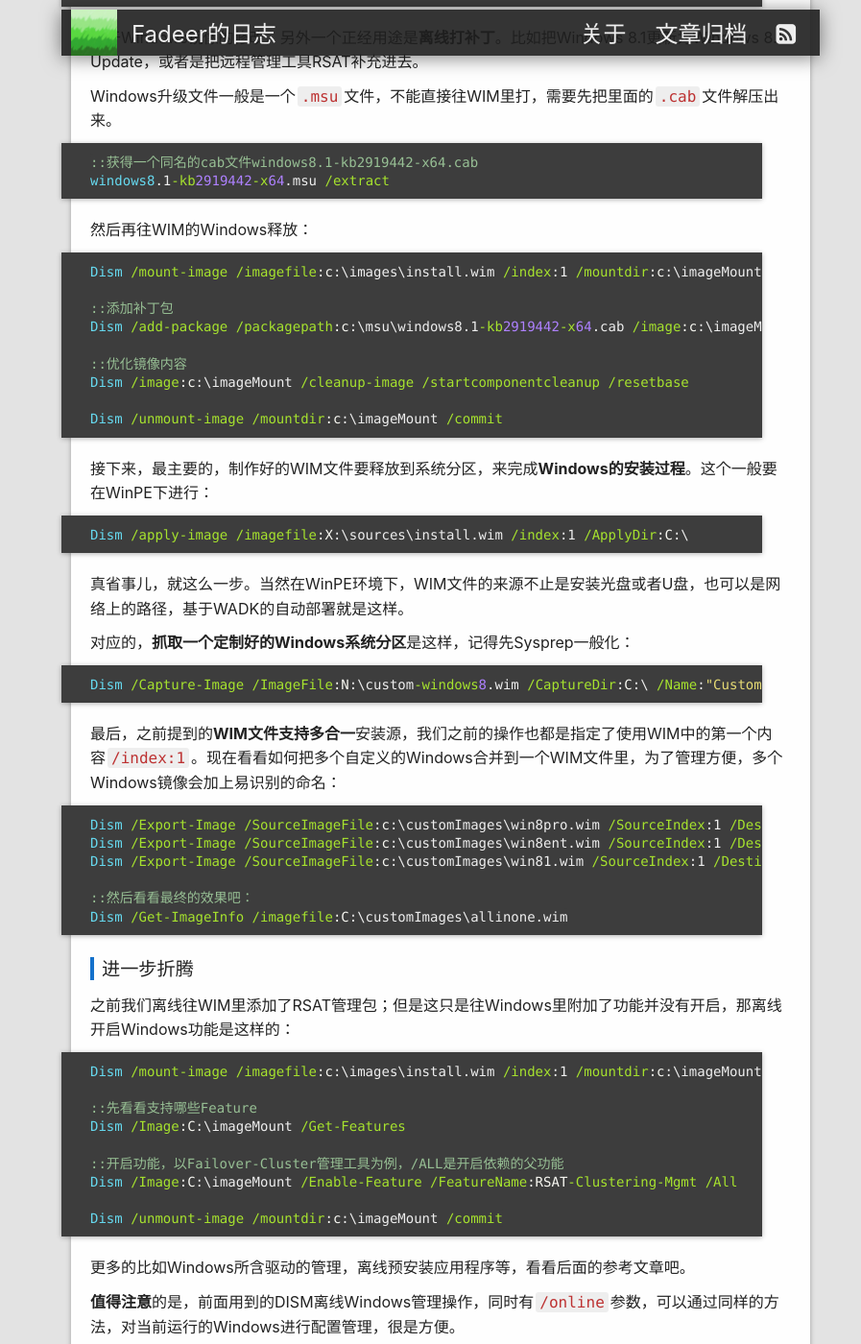
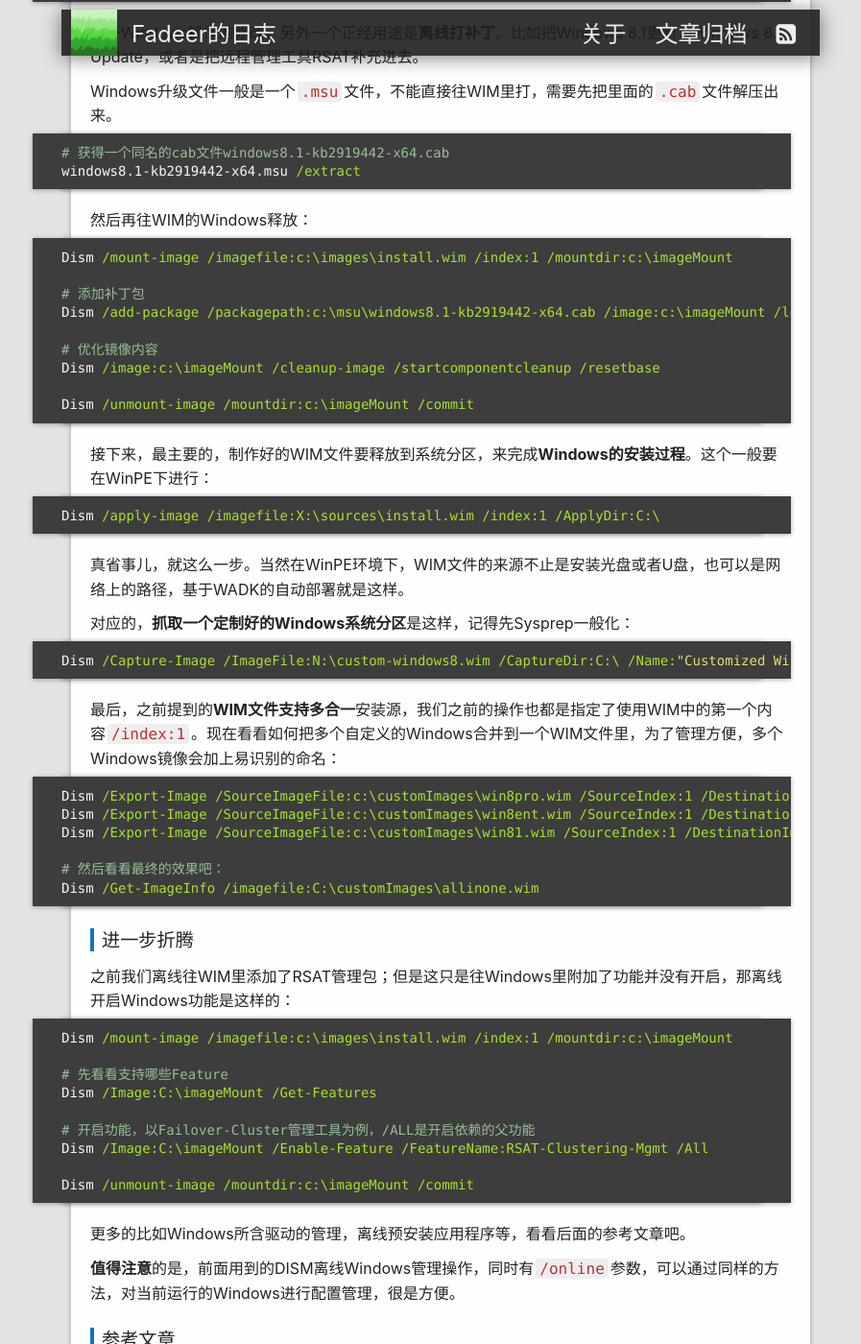
Before and after one commit to fadeer/fadeer.github.io, a Jekyll site: the page built from _posts/2015-08-05-windows-wim-fileformat.markdown, in a window 1280 px wide and 1400 px high, scrolled down 2530 px. Shown: the whole window at 96% size, without its empty margins (181-1078 px from the left). Built offline with Jekyll 4.4.1, drawn with Linux system fonts in a browser that asks for light colours; some of the changed text lies outside the part shown.

Commit message:
update code hl

```diff
--- a/_posts/2015-08-05-windows-wim-fileformat.markdown
+++ b/_posts/2015-08-05-windows-wim-fileformat.markdown
@@ -37,11 +37,12 @@ WIM相关工具和日常操作
 接下来我们看看WIM的日常操作和使用场景
 
 **WIM文件的挂载与修改保存**，这一般是放进去里面几个绿色软件什么的。
-{% highlight bat %}
-::挂载WIM文件，这一步需要点儿时间，似乎在建立索引，别着急。
-Dism /Mount-Image /ImageFile:C:\images\install.wim /index:1 /MountDir:C:\imageMount ::如果你光想看看，也可以加上只读参数/ReadOnly
 
-::看看镜像内容，跟Windows系统分区一样一样的。
+~~~ powershell
+# 挂载WIM文件，这一步需要点儿时间，似乎在建立索引，别着急。
+Dism /Mount-Image /ImageFile:C:\images\install.wim /index:1 /MountDir:C:\imageMount # 如果你光想看看，也可以加上只读参数/ReadOnly
+
+# 看看镜像内容，跟Windows系统分区一样一样的。
 C:\>dir c:\imageMount
  Volume in drive C has no label.
  Volume Serial Number is BE5F-31B8
@@ -58,72 +59,78 @@ C:\>dir c:\imageMount
                0 File(s)              0 bytes
                7 Dir(s)  39,253,848,064 bytes free
 
-::往里拷点儿软件
+# 往里拷点儿软件
 xcopy C:/greenSoftware C:\imageMount /s /i
 
-::这时新增的文件还都在暂存区，你需要提交到WIM文件里
+# 这时新增的文件还都在暂存区，你需要提交到WIM文件里
 Dism /Commit-Image /MountDir:C:\imageMount
 
-::把更新保存到WIM文件里并且卸载WIM文件
-Dism /Unmount-Image /MountDir:C:\imageMount /commit ::如果你不想保存，把/commit换成/discard
-{% endhighlight %}
+# 把更新保存到WIM文件里并且卸载WIM文件
+Dism /Unmount-Image /MountDir:C:\imageMount /commit # 如果你不想保存，把/commit换成/discard
+~~~
 
 对于Windows镜像的修改，另外一个正经用途是**离线打补丁**。比如把Windows 8.1更新为Windows 8.1 Update，或者是把远程管理工具RSAT补充进去。
 
 Windows升级文件一般是一个`.msu`文件，不能直接往WIM里打，需要先把里面的`.cab`文件解压出来。
-{% highlight bat %}
-::获得一个同名的cab文件windows8.1-kb2919442-x64.cab
+
+~~~ powershell
+# 获得一个同名的cab文件windows8.1-kb2919442-x64.cab
 windows8.1-kb2919442-x64.msu /extract
-{% endhighlight %}
+~~~
 
 然后再往WIM的Windows释放：
-{% highlight bat %}
+
+~~~ powershell
 Dism /mount-image /imagefile:c:\images\install.wim /index:1 /mountdir:c:\imageMount
 
-::添加补丁包
+# 添加补丁包
 Dism /add-package /packagepath:c:\msu\windows8.1-kb2919442-x64.cab /image:c:\imageMount /logpath:dism.log
 
-::优化镜像内容
+# 优化镜像内容
 Dism /image:c:\imageMount /cleanup-image /startcomponentcleanup /resetbase
 
 Dism /unmount-image /mountdir:c:\imageMount /commit
-{% endhighlight %}
+~~~
 
 接下来，最主要的，制作好的WIM文件要释放到系统分区，来完成**Windows的安装过程**。这个一般要在WinPE下进行：
-{% highlight bat %}
+
+~~~ powershell
 Dism /apply-image /imagefile:X:\sources\install.wim /index:1 /ApplyDir:C:\
-{% endhighlight %}
+~~~
 真省事儿，就这么一步。当然在WinPE环境下，WIM文件的来源不止是安装光盘或者U盘，也可以是网络上的路径，基于WADK的自动部署就是这样。
 
 对应的，**抓取一个定制好的Windows系统分区**是这样，记得先Sysprep一般化：
-{% highlight bat %}
+
+~~~ powershell
 Dism /Capture-Image /ImageFile:N:\custom-windows8.wim /CaptureDir:C:\ /Name:"Customized Windows 8"
-{% endhighlight %}
+~~~
 
 最后，之前提到的**WIM文件支持多合一**安装源，我们之前的操作也都是指定了使用WIM中的第一个内容`/index:1`。现在看看如何把多个自定义的Windows合并到一个WIM文件里，为了管理方便，多个Windows镜像会加上易识别的命名：
-{% highlight bat %}
+
+~~~ powershell
 Dism /Export-Image /SourceImageFile:c:\customImages\win8pro.wim /SourceIndex:1 /DestinationImageFile:c:\customImages\allinone.wim /DestinationName:"Windows 8 Professional"
 Dism /Export-Image /SourceImageFile:c:\customImages\win8ent.wim /SourceIndex:1 /DestinationImageFile:c:\customImages\allinone.wim /DestinationName:"Windows 8 Enterprise"
 Dism /Export-Image /SourceImageFile:c:\customImages\win81.wim /SourceIndex:1 /DestinationImageFile:c:\customImages\allinone.wim /DestinationName:"Windows 8.1"
 
-::然后看看最终的效果吧：
+# 然后看看最终的效果吧：
 Dism /Get-ImageInfo /imagefile:C:\customImages\allinone.wim
-{% endhighlight %}
+~~~
 
 进一步折腾
 ----
 之前我们离线往WIM里添加了RSAT管理包；但是这只是往Windows里附加了功能并没有开启，那离线开启Windows功能是这样的：
-{% highlight bat %}
+
+~~~ powershell
 Dism /mount-image /imagefile:c:\images\install.wim /index:1 /mountdir:c:\imageMount
 
-::先看看支持哪些Feature
+# 先看看支持哪些Feature
 Dism /Image:C:\imageMount /Get-Features
 
-::开启功能，以Failover-Cluster管理工具为例，/ALL是开启依赖的父功能
+# 开启功能，以Failover-Cluster管理工具为例，/ALL是开启依赖的父功能
 Dism /Image:C:\imageMount /Enable-Feature /FeatureName:RSAT-Clustering-Mgmt /All
 
 Dism /unmount-image /mountdir:c:\imageMount /commit
-{% endhighlight %}
+~~~
 
 更多的比如Windows所含驱动的管理，离线预安装应用程序等，看看后面的参考文章吧。
 
```
